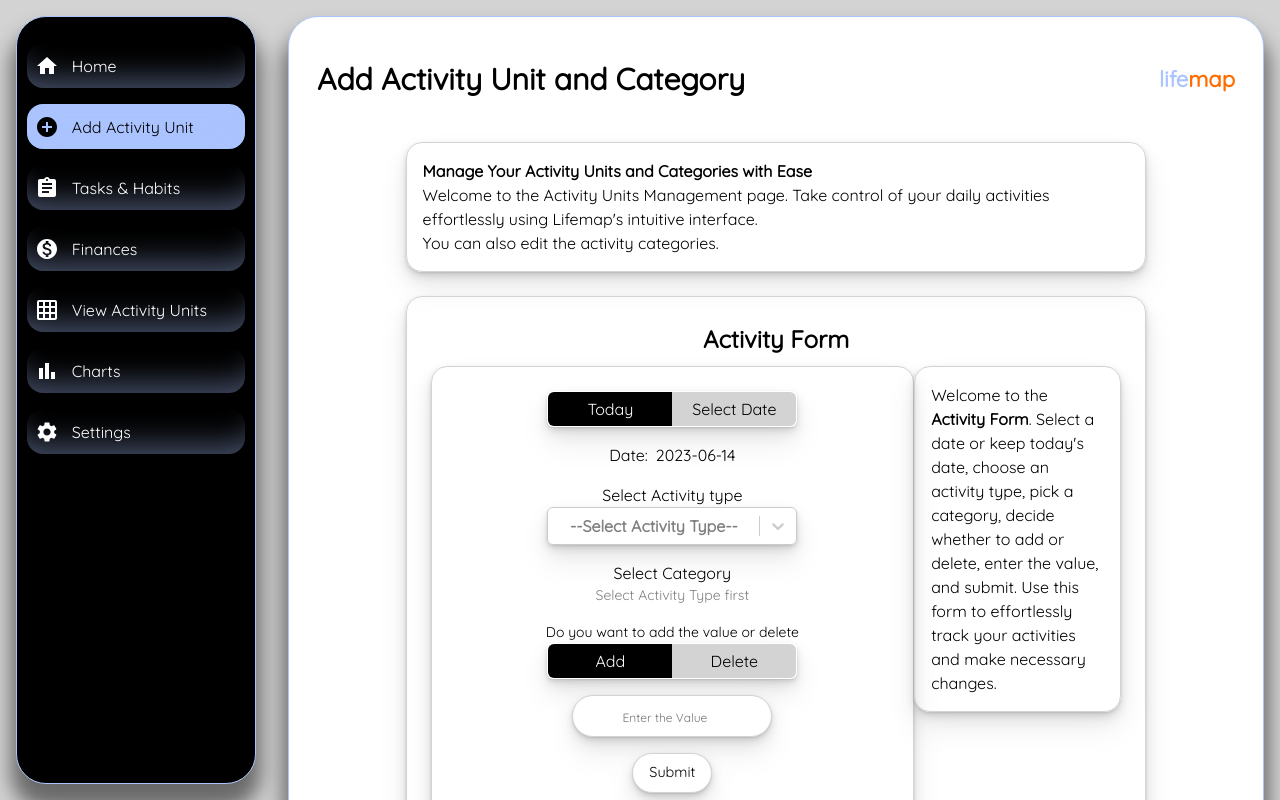
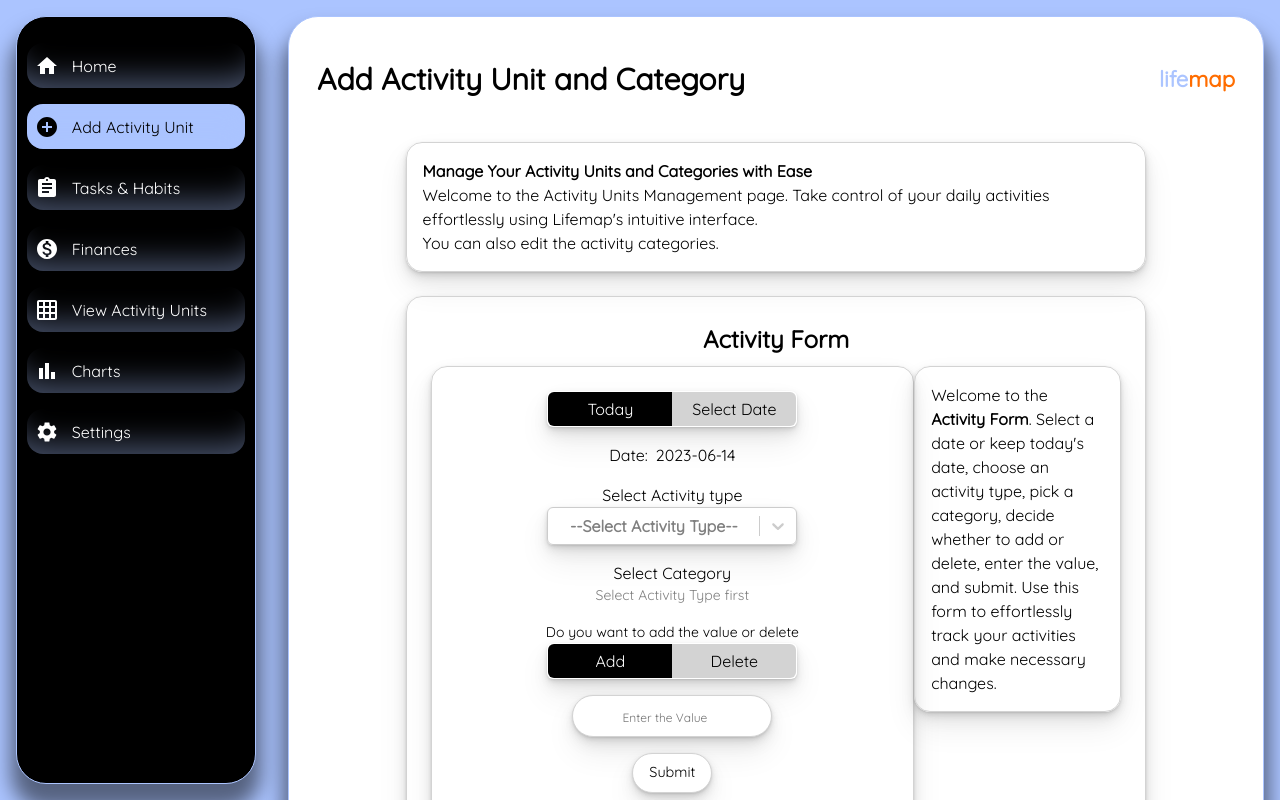
Before and after one commit to berkaysson/lifemap, a React (Create React App) app: page /lifemap/edit-activity-unit in a window 1280 px wide. Shown: the top 800 px of the page. Built offline with nearby package versions, Linux system fonts and the light colour scheme.

Commit message:
Change background color

```diff
--- a/src/Layout/RootLayout.js
+++ b/src/Layout/RootLayout.js
@@ -10,7 +10,7 @@ const RootContainer = styled.div`
   grid-template-columns: auto 1fr;
   min-height: 100vh;
   color: ${({ theme }) => theme.colors.primary};
-  background-color: ${({ theme }) => theme.colors.alternative};
+  background-color: ${({ theme }) => theme.colors.theme};
   font-size: ${({ theme }) => theme.sizes.medium};
   width: 100%;
   max-width: 1300px;
--- a/src/Style/index.css
+++ b/src/Style/index.css
@@ -25,7 +25,7 @@ body {
   flex-direction: column;
   align-items: center;
   width: 100%;
-  background-color: #d3d3d3;
+  background-color: #abc4ff;
 }
 
 .App, #root{
```
